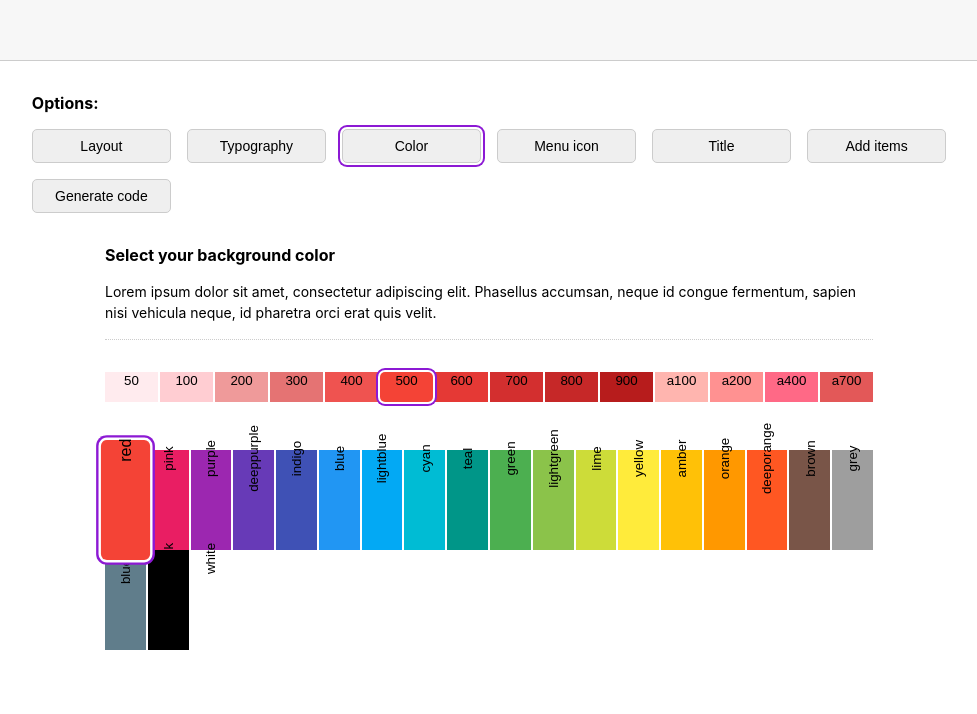
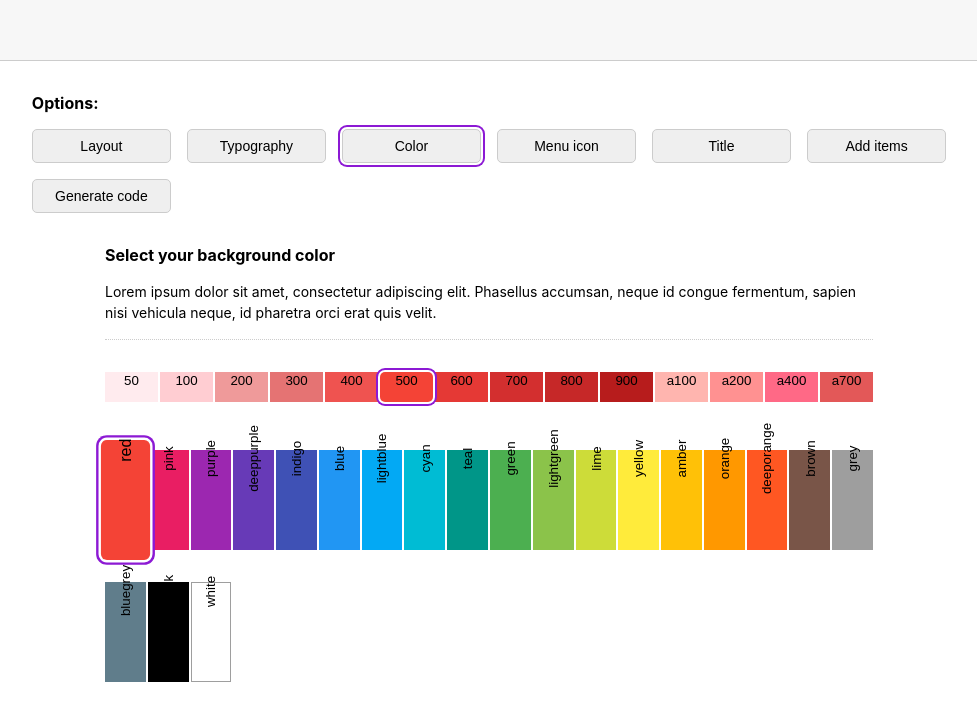
Before and after one commit to davodey/wc-theme-selector, a React (Create React App) app: page / in a window 1280 px wide. Shown: the part 139-853 px from the top of the page, without its empty margins (151-1128 px from the left). Before the commit the page ends 821 px from the top, so only its background shows below. Built offline with nearby package versions, Linux system fonts and the light colour scheme.

Commit message:
added some color enhancements

```diff
--- a/src/App.css
+++ b/src/App.css
@@ -335,6 +335,7 @@ fieldset {
   grid-template-columns: repeat(auto-fit, minmax(40px, 1fr));
   grid-column-gap: 2px;
   margin-bottom:32px;
+  grid-row-gap:32px;
 }
 
 .color-palatte .color span {
@@ -368,3 +369,6 @@ background-image: url('./assets/transparent.png');
   background-image: url('./assets/transparent.png');
 
 }
+[data-hue="white"] {
+  border:1px solid #9e9e9e;
+}
--- a/src/containers/ColorPalatte.js
+++ b/src/containers/ColorPalatte.js
@@ -100,7 +100,7 @@ class ColorPalette extends Component {
         <div className={"color-palatte sub"}>
           {
             this.colorArr.map((color,index) => {
-              if (color.hue === this.props.color.hue) {
+              if (color.hue === this.props.color.hue && color.hue !== 'black' && color.hue !== 'white') {
                 return (
                   <button key={index} className={this.props.bgColor === color.hex && color.hue !== 'black' && color.hue !== 'white'  ? 'color active ' + color.fontColor: 'color ' + color.fontColor} style={{'backgroundColor': color.hex}} onClick={this.props.onClick} data-id={color.hex} data-hue={color.hue} data-shade={color.shade}  data-fontcolor={color.fontColor}  data-alpha={color.alpha}>{color.shade}</button>
                 )
```
